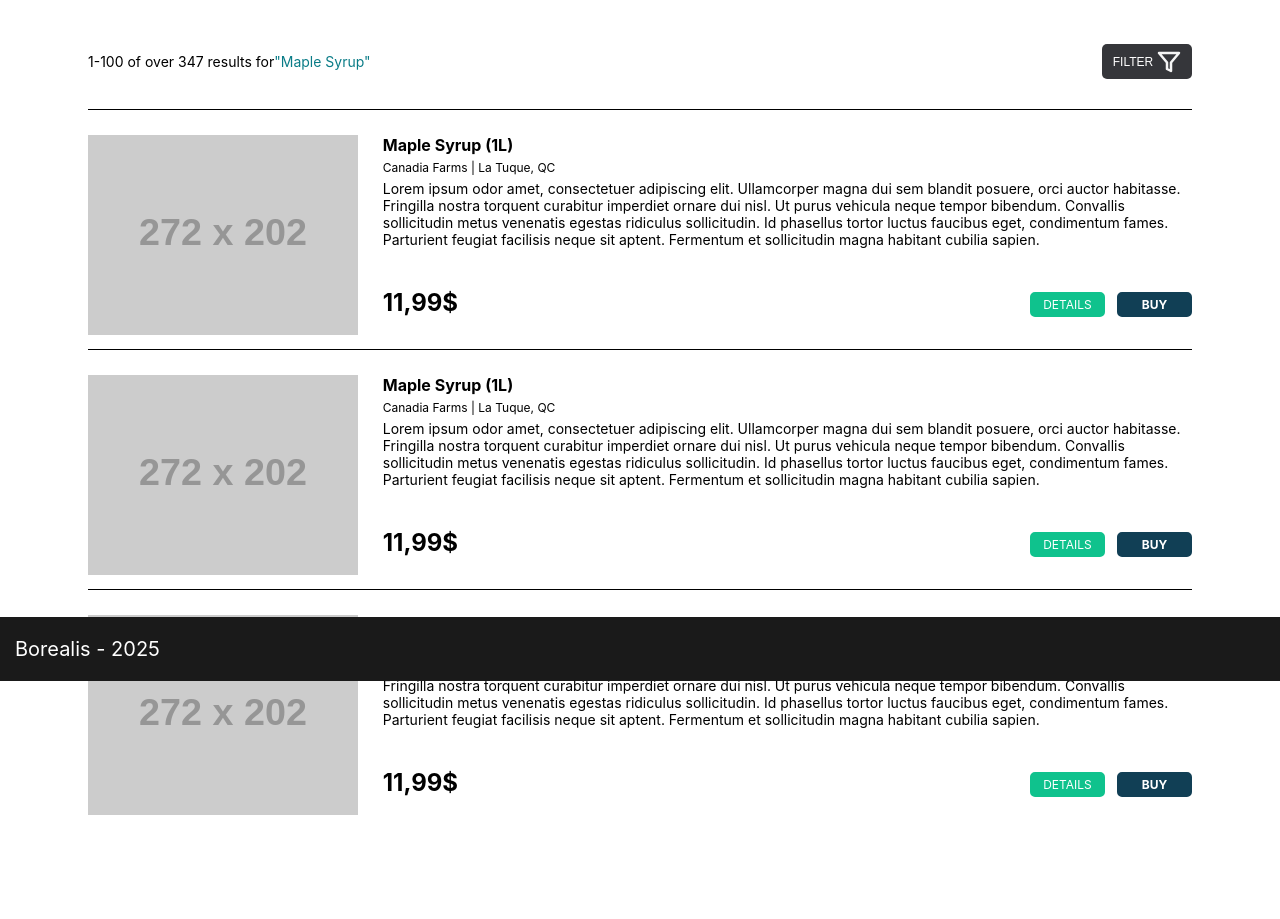
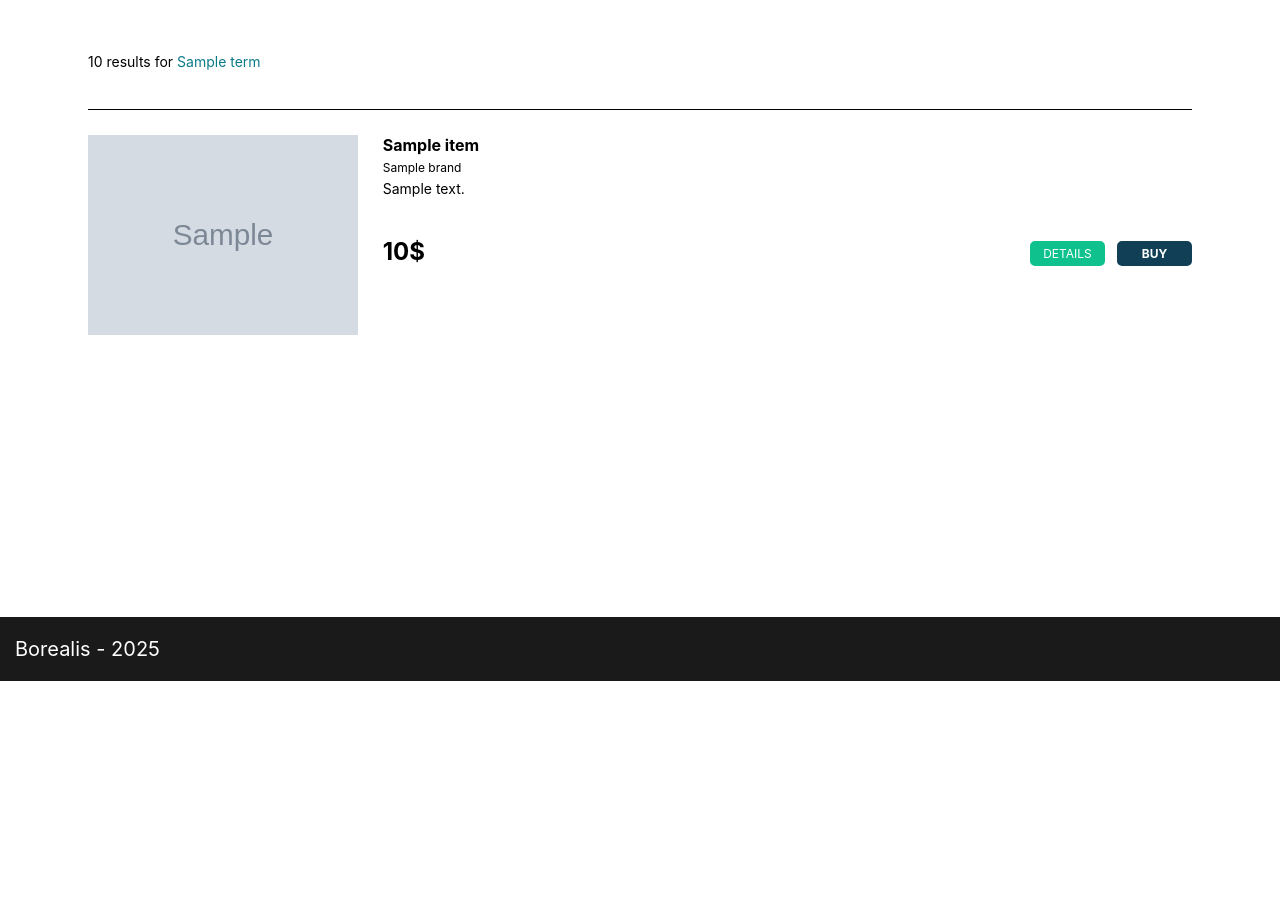
Before and after one commit to LPSEG1/Borealis_GLO2005_H25, a Flask app: template templates/search.html in a window 1280 px wide. Shown: the part 119-1038 px from the top of the page. After the commit the page ends 800 px from the top, so only its background shows below. Run offline with Flask 3, Linux system fonts and the light colour scheme; the template is opened without the code that fills it: most values are stand-ins (such as "Sample title", 1, 10 or a date in 2020); grey boxes marked "Sample" are stand-in pictures; grey boxes labelled with a size stand in for pictures from a placeholder-image service; some libraries are stand-ins or nearby versions.

Commit message:
Commit v.0.1.7
- Start of implementation for searching items in db. Not finished

```diff
--- a/app.py
+++ b/app.py
@@ -1,8 +1,7 @@
-from flask import Flask, render_template
+from flask import Flask, render_template, request
 import pymysql, pymysql.cursors
 
 app = Flask(__name__)
-
 
 @app.route('/')
 def index():
@@ -16,9 +15,26 @@ def connect():
 def account():
     return render_template('account.html')
 
-@app.route('/search')
+@app.route('/search', methods=['POST'])
 def search():
-    return render_template('search.html')
+  searchTerm = request.form.get('search')
+  itemCategory = '"'+request.form.get('category')+'"'
+
+  conn = pymysql.connect(
+    host='localhost',
+    user='root',
+    password='Kasl6559256!',
+    db='borealis',
+    charset='utf8')
+  if itemCategory == '"all"':
+    cmd='SELECT DISTINCT P.nom_prod AS name, F.nom_four AS brand, P.description_prod AS description, P.prix_prod AS price, P.image_prod AS image FROM produits P INNER JOIN fournisseurs F ON P.fid = F.fid WHERE P. nom_prod LIKE "%'+searchTerm+'%" OR F.nom_four LIKE "%'+searchTerm+'%" AND P.unite_prod > 0;'
+  else:
+    cmd='SELECT DISTINCT P.nom_prod AS name, F.nom_four AS brand, P.description_prod AS description, P.prix_prod AS price, P.image_prod AS image, P.categorie_prod FROM produits P INNER JOIN fournisseurs F ON P.fid = F.fid WHERE P. categorie_prod = '+itemCategory+' AND P. nom_prod LIKE "%'+searchTerm+'%" OR F.nom_four LIKE "%'+searchTerm+'%" AND P.unite_prod > 0'
+  cur = conn.cursor()
+  cur.execute(cmd)
+  items = cur.fetchall()
+
+  return render_template('search.html', nbrItems = len(items), term=searchTerm, items=nested_tuple_list)
 
 @app.route('/item')
 def item():
--- a/templates/search.html
+++ b/templates/search.html
@@ -94,104 +94,31 @@
 </header>
 <main class="main-content">
   <div class="search-results">
-    <p>1-100 of over 347 results for</p>
-    <p class="search-term">"Maple Syrup"</p>
-    <button class="filter-button">
-    <span>FILTER</span>
-    <svg
-      class="filter-icon"
-      width="24"
-      height="24"
-      viewBox="0 0 24 24"
-      fill="none"
-      xmlns="http://www.w3.org/2000/svg"
-    >
-      <path
-        d="M22 3H2L10 12.46V19L14 21V12.46L22 3Z"
-        stroke="#F5F5F5"
-        stroke-width="2.5"
-        stroke-linecap="round"
-        stroke-linejoin="round"
-      />
-    </svg>
-  </button>
+    <p>{{ nbrItems }} results for <span class="search-term">{{ term }}</span></p>
+
   </div>
   <section class="product-list">
+    {% for item in items %}
       <article class="product-card">
         <img
-        src="https://placehold.co/272x202/e0e0e0/e0e0e0"
-        alt="Maple Syrup"
+          src="{{item.image}}"
+          alt="{{item.name}}"
           class="product-image"
         />
         <div class="product-details">
-        <h2 class="product-title">Maple Syrup (1L)</h2>
-        <p class="product-vendor">Canadia Farms | La Tuque, QC</p>
+          <h2 class="product-title">{{item.name}}</h2>
+          <p class="product-vendor">{{item.brand}}</p>
           <p class="product-description">
-          Lorem ipsum odor amet, consectetuer adipiscing elit. Ullamcorper magna
-          dui sem blandit posuere, orci auctor habitasse. Fringilla nostra
-          torquent curabitur imperdiet ornare dui nisl. Ut purus vehicula neque
-          tempor bibendum. Convallis sollicitudin metus venenatis egestas
-          ridiculus sollicitudin. Id phasellus tortor luctus faucibus eget,
-          condimentum fames. Parturient feugiat facilisis neque sit aptent.
-          Fermentum et sollicitudin magna habitant cubilia sapien.
+            {{item.description}}
           </p>
-        <p class="product-price">11,99$</p>
+          <p class="product-price">{{item.price}}$</p>
           <div class="product-buttons">
             <button class="details-btn">DETAILS</button>
             <button class="buy-btn">BUY</button>
           </div>
         </div>
       </article>
-    <article class="product-card">
-      <img
-        src="https://placehold.co/272x202/e0e0e0/e0e0e0"
-        alt="Maple Syrup"
-        class="product-image"
-      />
-      <div class="product-details">
-        <h2 class="product-title">Maple Syrup (1L)</h2>
-        <p class="product-vendor">Canadia Farms | La Tuque, QC</p>
-        <p class="product-description">
-          Lorem ipsum odor amet, consectetuer adipiscing elit. Ullamcorper magna
-          dui sem blandit posuere, orci auctor habitasse. Fringilla nostra
-          torquent curabitur imperdiet ornare dui nisl. Ut purus vehicula neque
-          tempor bibendum. Convallis sollicitudin metus venenatis egestas
-          ridiculus sollicitudin. Id phasellus tortor luctus faucibus eget,
-          condimentum fames. Parturient feugiat facilisis neque sit aptent.
-          Fermentum et sollicitudin magna habitant cubilia sapien.
-        </p>
-        <p class="product-price">11,99$</p>
-        <div class="product-buttons">
-          <button class="details-btn">DETAILS</button>
-          <button class="buy-btn">BUY</button>
-        </div>
-      </div>
-    </article>
-    <article class="product-card">
-      <img
-        src="https://placehold.co/272x202/e0e0e0/e0e0e0"
-        alt="Maple Syrup"
-        class="product-image"
-      />
-      <div class="product-details">
-        <h2 class="product-title">Maple Syrup (1L)</h2>
-        <p class="product-vendor">Canadia Farms | La Tuque, QC</p>
-        <p class="product-description">
-          Lorem ipsum odor amet, consectetuer adipiscing elit. Ullamcorper magna
-          dui sem blandit posuere, orci auctor habitasse. Fringilla nostra
-          torquent curabitur imperdiet ornare dui nisl. Ut purus vehicula neque
-          tempor bibendum. Convallis sollicitudin metus venenatis egestas
-          ridiculus sollicitudin. Id phasellus tortor luctus faucibus eget,
-          condimentum fames. Parturient feugiat facilisis neque sit aptent.
-          Fermentum et sollicitudin magna habitant cubilia sapien.
-        </p>
-        <p class="product-price">11,99$</p>
-        <div class="product-buttons">
-          <button class="details-btn">DETAILS</button>
-          <button class="buy-btn">BUY</button>
-        </div>
-      </div>
-    </article>
+    {% endfor %}
   </section>
 </main>
 <footer class="site-footer">
```
Lines whose indentation alone changed are shown as unchanged.
